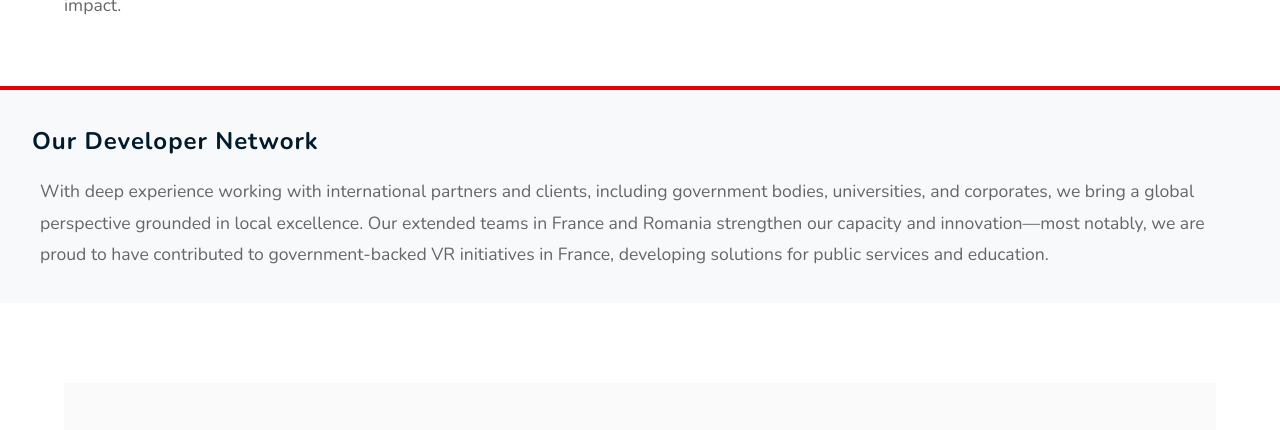
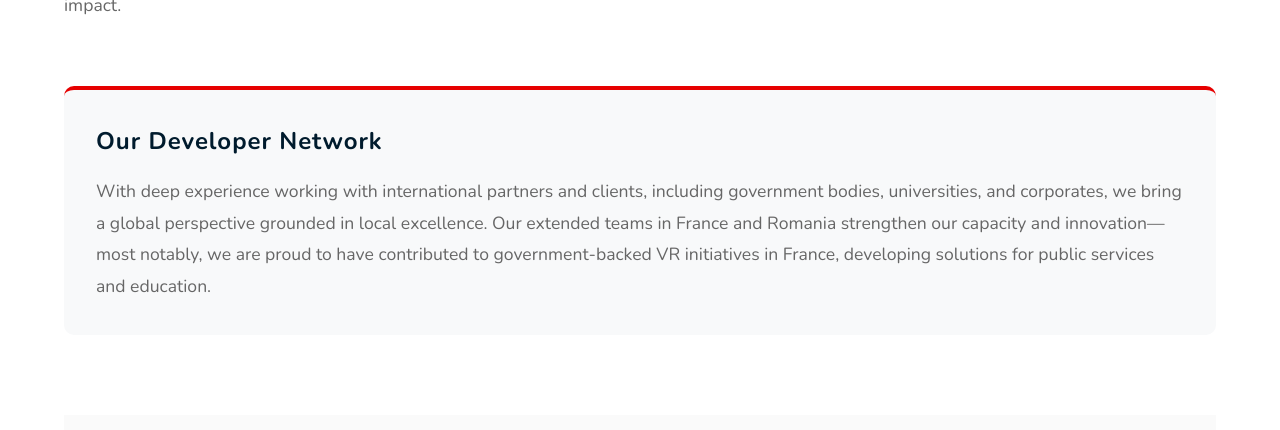
Before and after one commit to SixRedMarbles-ind/VR-Solutions-Webpage, a plain HTML site: page index.html in a window 1280 px wide. Shown: the part 1742-2172 px from the top of the page. Drawn offline with nearby package versions, Linux system fonts and the light colour scheme.

Commit message:
Update Styles.css
Our Developer Network Alignment

```diff
--- a/Styles.css
+++ b/Styles.css
@@ -750,16 +750,11 @@ h2, .section-title {
 }
 
 .developer-network-section {
-  position: relative;
-  left: 50%;
-  right: 50%;
-  margin-left: -50vw;
-  margin-right: -50vw;
-  width: 100vw;
-  background: #f8f9fa;
+background: #f8f9fa;
   padding: 2rem;
   border-top: 4px solid #E60000;
   margin-top: 2rem;
+  border-radius: 10px;
 }
 
 .developer-network-section h3 {
```
